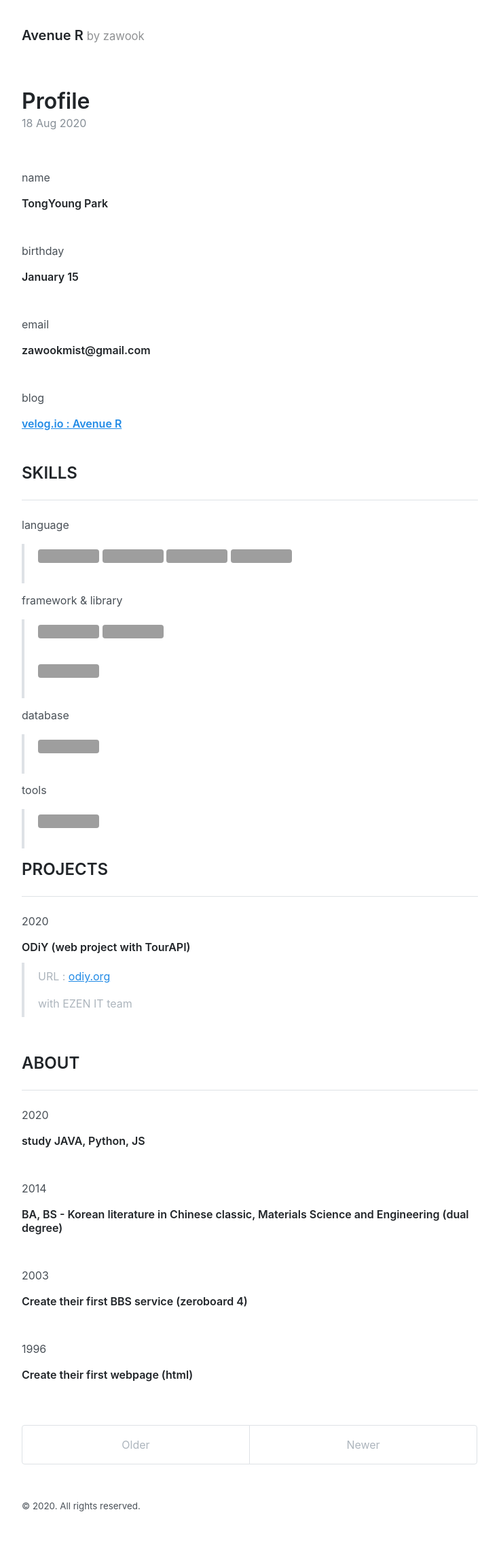
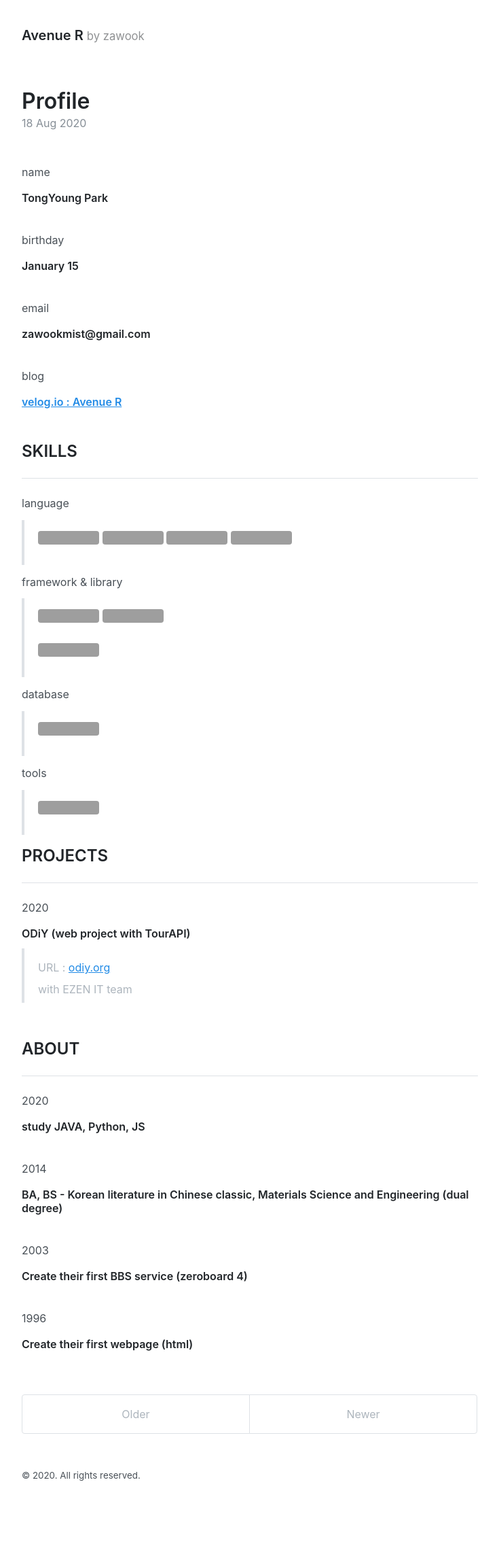
Before and after one commit to zawook/zawook.github.io, a Jekyll site: the page built from index.html, in a window 1280 px wide. Shown: the whole page at 68% size, without its empty margins (272-1007 px from the left). Built offline with Jekyll 4.4.1, drawn with Linux system fonts in a browser that asks for light colours; the list of posts is cut into pages by our own code; after the commit the page ends 2229 px from its top, so only the background shows below that; grey boxes are pictures that could not be loaded.

Commit message:
Update _type.scss
css p

```diff
--- a/_sass/_type.scss
+++ b/_sass/_type.scss
@@ -29,8 +29,8 @@ h4, h5, h6 {
 }
 
 p {
-  margin-top: 0;
-  margin-bottom: 1rem;
+  margin-top: 0.5rem;
+  margin-bottom: 0.5rem;
 }
 
 ul, ol, dl {
```
